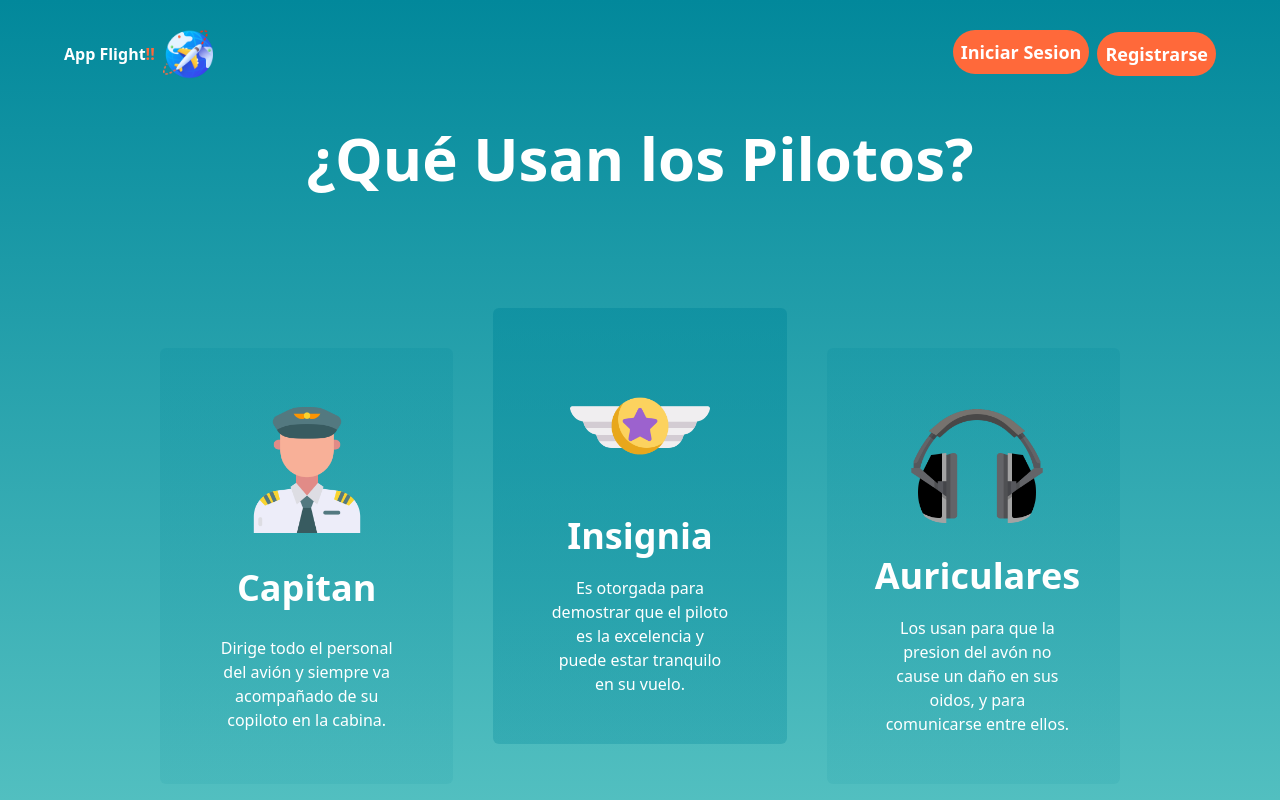
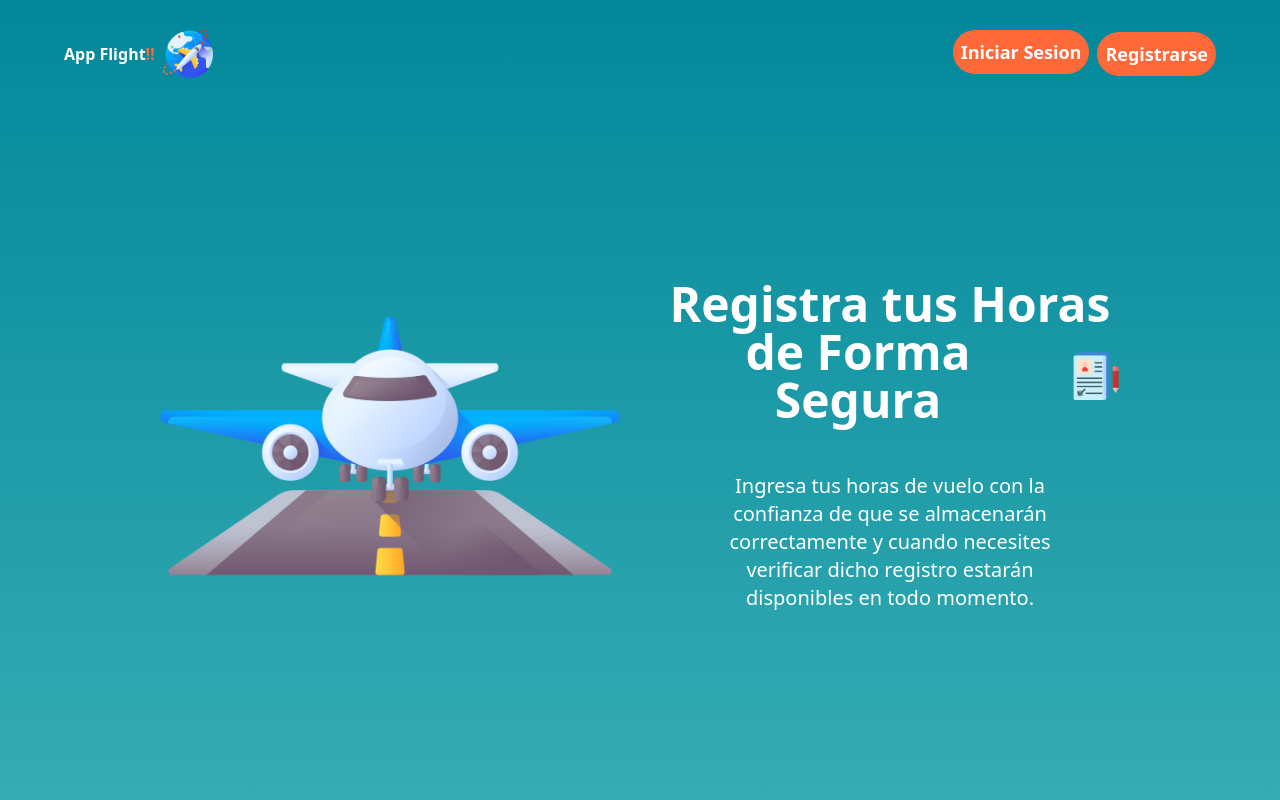
Before and after one commit to ANAISA123/FlightApp, an Angular app: page / in a window 1280 px wide. Shown: the top 800 px of the page. Built offline with nearby package versions, Linux system fonts and the light colour scheme.

Commit message:
Creación sección de registro de horas de forma segura

```diff
--- a/src/app/components/home/content/content.component.html
+++ b/src/app/components/home/content/content.component.html
@@ -1 +1,2 @@
+<app-flight-hours></app-flight-hours>
 <app-info-pilots></app-info-pilots>
--- a/src/app/components/home/flight-hours/flight-hours.component.html
+++ b/src/app/components/home/flight-hours/flight-hours.component.html
@@ -1 +1,18 @@
-<p>flight-hours works!</p>
+
+<div  class="grid lg:grid-flow-col grid-cols-1 lg:grid-cols-2 lg:gap-10 items-center py-32 px-40">
+    <div class="mb:p-10">
+        <img [src]="'assets/img-flight/landing.png'" >
+    </div>
+    <div class="text-center flex flex-col items-center">
+        <h2 class="lg:text-5xl lg:text-5xl font-bold text-white">Registra tus Horas </h2>
+        <div class="flex items-center  ">
+            <h2 class="lg:text-5xl font-bold lg:text-5xl text-white ">de Forma Segura</h2>
+            <img  [src]="'../assets/img-flight/registro.png'" class=" pl-4 w-16 " >
+        </div>
+    <p class="mt-8 md:mt-12 text-white text-lg md:text-xl w-full md:w-[80%]">Ingresa tus horas de vuelo con la confianza de que se almacenarán correctamente
+            y cuando necesites verificar dicho registro estarán disponibles en todo momento.</p>
+    </div>
+
+
+
+</div>
```
Also changed, not shown: src/assets/img-flight/landing.png (added), src/assets/img-flight/registro.png (added).
